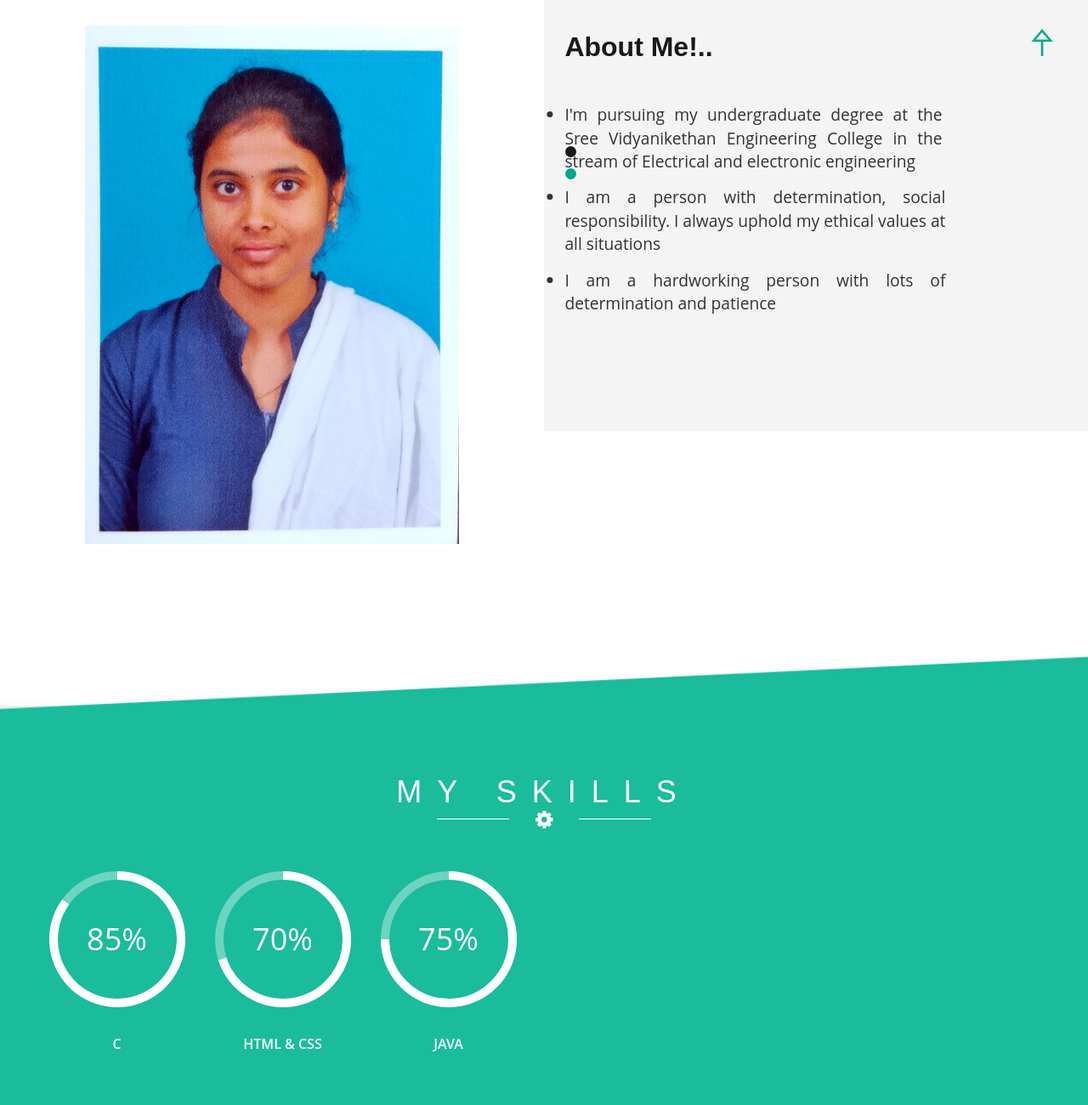
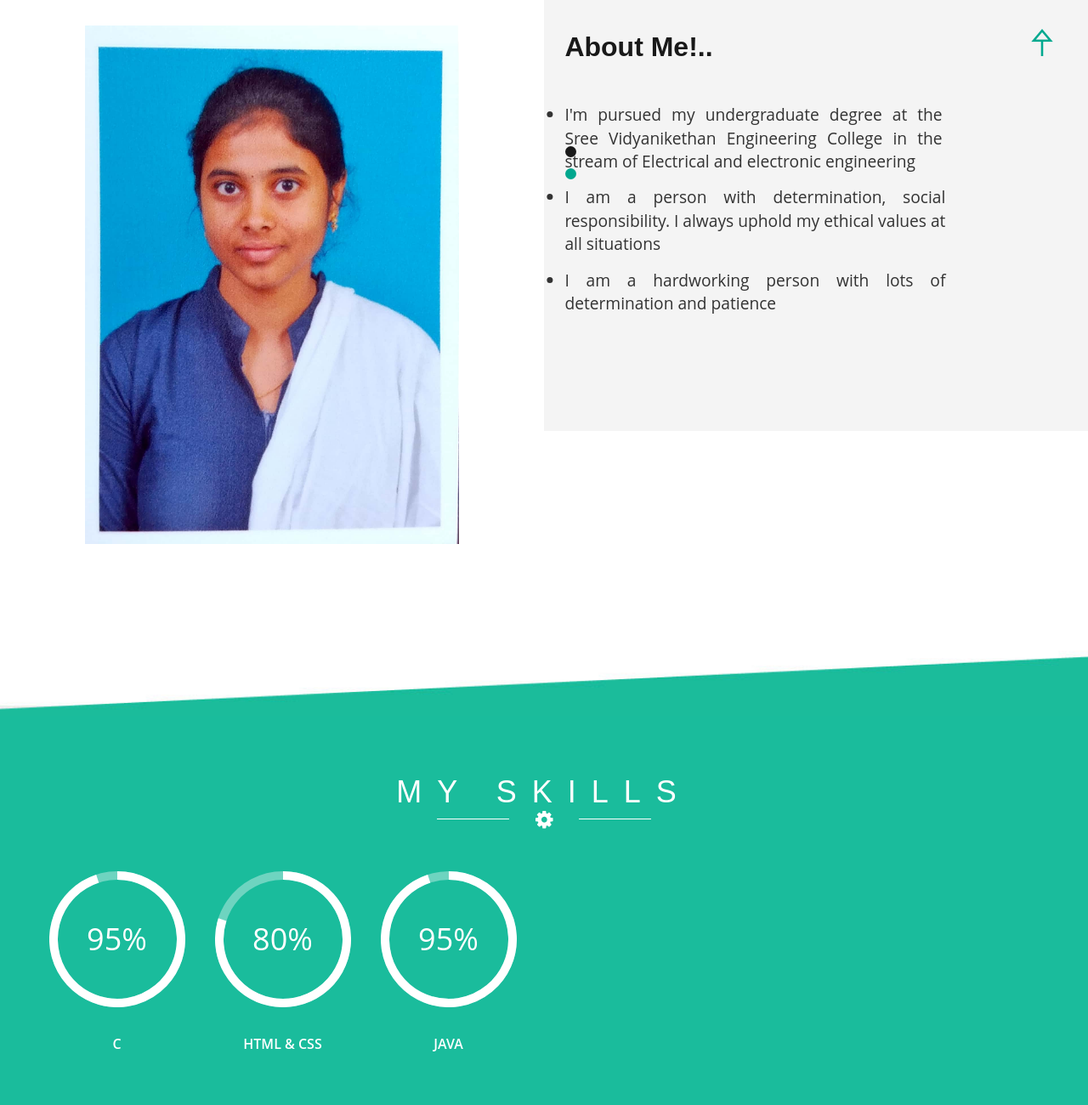
Before and after one commit to Hemamalini14/Hemamalini, a plain HTML site: page index.html in a window 1280 px wide. Shown: the part 720-2020 px from the top of the page at 85% size. Drawn offline with Linux system fonts and the light colour scheme; files whose address does not match are found by name.

Commit message:
Update index.html

```diff
--- a/index.html
+++ b/index.html
@@ -110,7 +110,7 @@
 			<div class="item">
 				<div class="about-left-grid">
 					<h2><span>About Me!..</span></h2>
-					<ul><li>I'm pursuing my undergraduate degree at the Sree Vidyanikethan Engineering College in the stream of Electrical and electronic engineering</li>
+					<ul><li>I'm pursued my undergraduate degree at the Sree Vidyanikethan Engineering College in the stream of Electrical and electronic engineering</li>
 					    <li>I am a person with determination, social responsibility.
 						I always uphold my ethical values at all situations</li>
 <li>I am a hardworking person with lots of determination and patience</li>
@@ -197,7 +197,7 @@
 					var colors = [
 							['#6ed4c0', '#ffffff'], ['#6ed4c0', '#ffffff'], ['#6ed4c0', '#ffffff']
 						];
-					var percentage=[85,70,75];
+					var percentage=[95,80,95];
 					for (var i = 1; i <7; i++)
 					 {
 						var child = document.getElementById('circles-' + i);
```
